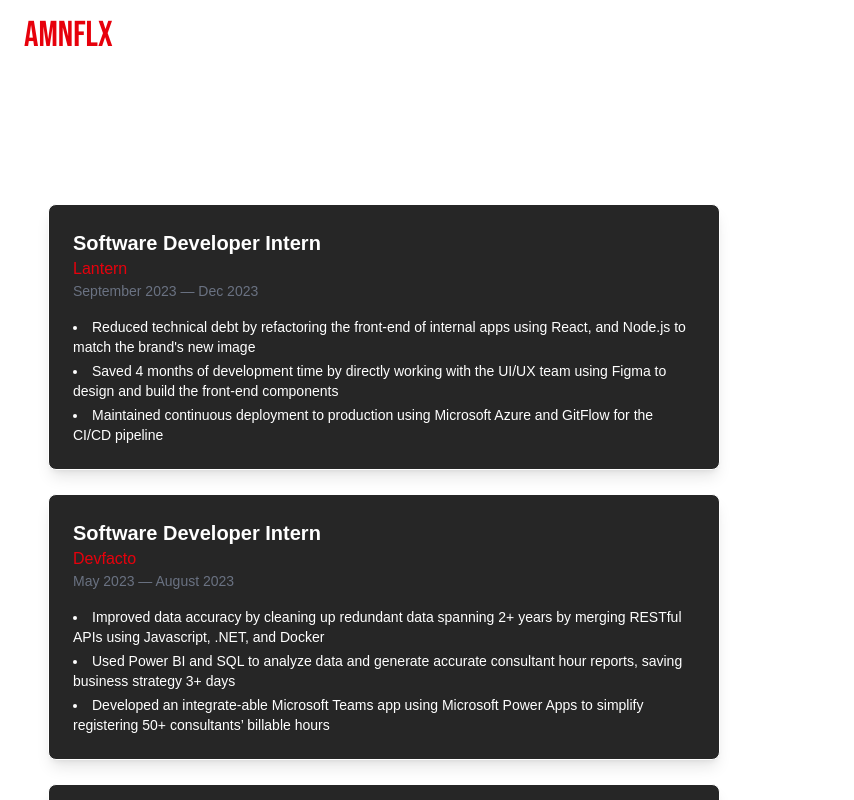
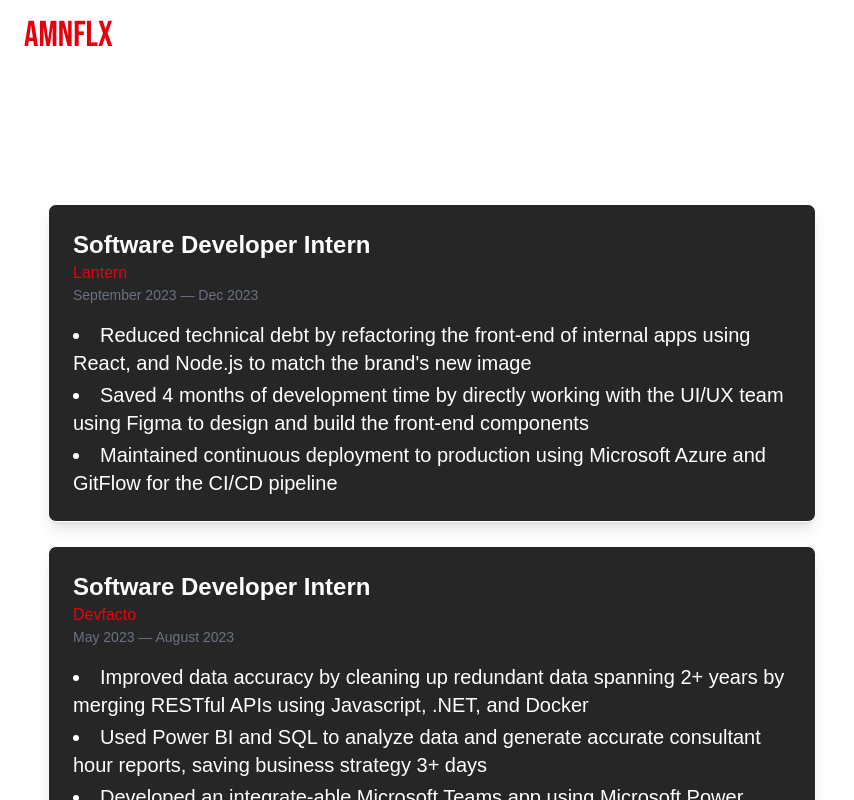
Before and after one commit to amn-xyz/amnflx, a Next.js app in the folder amnflx/: page /home/experiences in a window 1280 px wide. Shown: the top 800 px of the page, without its empty margins (0-854 px from the left). Built offline with nearby package versions, Linux system fonts and the light colour scheme.

Commit message:
ui: tweaked experience pg

```diff
--- a/amnflx/src/app/home/experiences/page.tsx
+++ b/amnflx/src/app/home/experiences/page.tsx
@@ -57,18 +57,18 @@
     <div className="px-4 sm:px-6 py-12">
       <h2 className="text-2xl sm:text-3xl font-bold mb-6">Professional Experience</h2>
 
-      <div className="flex flex-col gap-6 max-w-2xl">
+      <div className="flex flex-col gap-6 max-w-3xl">
         {experiences.map((exp) => (
           <div
             key={exp.id}
             className="bg-neutral-800 rounded-lg p-6 shadow-lg border hover:shadow-red-600 transition duration-300"
           >
-            <h3 className="text-xl font-semibold">{exp.position}</h3>
+            <h3 className="text-2xl font-semibold">{exp.position}</h3>
             <p className="text-red-600 font-medium">{exp.company}</p>
             <p className="text-sm text-gray-500 mb-4">
               {exp.from} — {exp.to}
             </p>
-            <ul className="list-disc list-inside text-sm space-y-1">
+            <ul className="list-disc list-inside text-xl space-y-1">
               {exp.description.map((point, idx) => (
                 <li key={idx}>{point}</li>
               ))}
```
